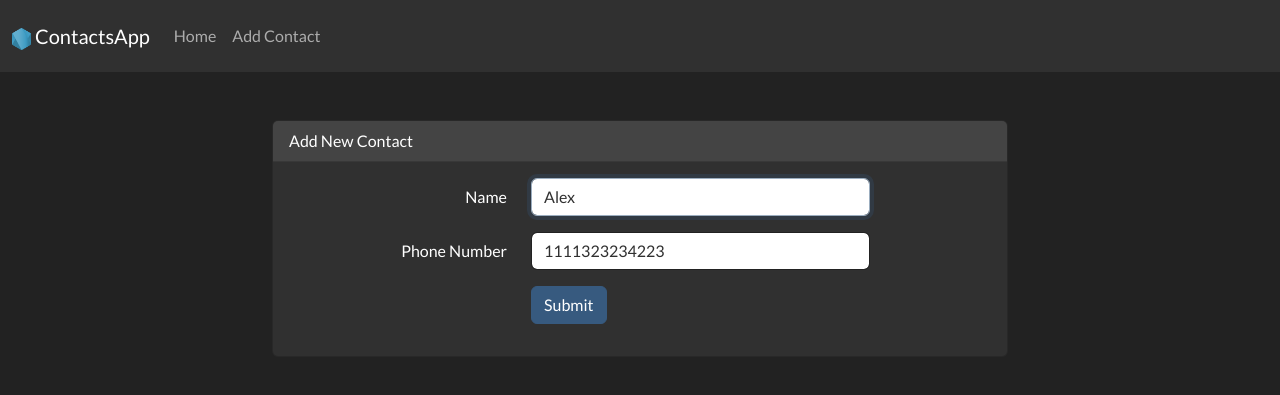
After one commit to Aserturik/PHP-Contactos, a PHP site: page /edit.php?id=1 in a window 1280 px wide. The commit adds this page. Shown: the top 395 px of the page. Run offline with PHP 8.4, Linux system fonts and the light colour scheme; data comes from the database, SQL or seed files in the repository; some libraries are stand-ins or nearby versions.

Commit message:
add edit.php

```diff
--- /dev/null
+++ b/edit.php
@@ -0,0 +1,125 @@
+<?php
+
+require "database.php";
+
+$id = $_GET["id"];
+
+$statement = $conn->prepare("SELECT * FROM contacts WHERE id = :id LIMIT 1");
+$statement->execute([":id" => $id]);
+
+if ($statement->rowCount() == 0) {
+  http_response_code(404);
+  echo ("HTTP 404 NOT FOUND");
+  return;
+}
+
+$contact = $statement->fetch(PDO::FETCH_ASSOC);
+
+$error = null;
+
+if ($_SERVER["REQUEST_METHOD"] == "POST") {
+  if (empty($_POST["name"]) || empty($_POST["phone_number"])) {
+    $error = "Please fill all the fields.";
+  } else if (strlen($_POST["phone_number"]) < 9) {
+    $error = "Phone number must be at least 9 characters.";
+  } else {
+    $name = $_POST["name"];
+    $phoneNumber = $_POST["phone_number"];
+
+    $statement = $conn->prepare("UPDATE contacts SET name = :name, phone_number = :phone_number WHERE id = :id");
+    $statement->execute([
+      ":id" => $id,
+      ":name" => $_POST["name"],
+      ":phone_number" => $_POST["phone_number"],
+    ]);
+
+    header("Location: index.php");
+  }
+}
+?>
+
+<!DOCTYPE html>
+<html lang="en">
+
+<head>
+  <meta charset="UTF-8">
+  <meta http-equiv="X-UA-Compatible" content="IE=edge">
+  <meta name="viewport" content="width=device-width, initial-scale=1.0">
+
+  <!-- Bootstrap -->
+  <link rel="stylesheet" href="https://cdnjs.cloudflare.com/ajax/libs/bootswatch/5.1.3/darkly/bootstrap.min.css" integrity="sha512-ZdxIsDOtKj2Xmr/av3D/uo1g15yxNFjkhrcfLooZV5fW0TT7aF7Z3wY1LOA16h0VgFLwteg14lWqlYUQK3to/w==" crossorigin="anonymous" referrerpolicy="no-referrer" />
+  <script defer src="https://cdn.jsdelivr.net/npm/bootstrap@5.1.3/dist/js/bootstrap.bundle.min.js" integrity="sha384-ka7Sk0Gln4gmtz2MlQnikT1wXgYsOg+OMhuP+IlRH9sENBO0LRn5q+8nbTov4+1p" crossorigin="anonymous"></script>
+
+  <!-- Static Content -->
+  <link rel="stylesheet" href="./static/css/index.css" />
+
+  <title>Contacts App</title>
+</head>
+
+<body>
+  <nav class="navbar navbar-expand-lg navbar-dark bg-dark">
+    <div class="container-fluid">
+      <a class="navbar-brand font-weight-bold" href="#">
+        <img class="mr-2" src="./static/img/logo.png" />
+        ContactsApp
+      </a>
+      <button class="navbar-toggler" type="button" data-bs-toggle="collapse" data-bs-target="#navbarNav" aria-controls="navbarNav" aria-expanded="false" aria-label="Toggle navigation">
+        <span class="navbar-toggler-icon"></span>
+      </button>
+      <div class="collapse navbar-collapse" id="navbarNav">
+        <ul class="navbar-nav">
+          <li class="nav-item">
+            <a class="nav-link" href="./index.php">Home</a>
+          </li>
+          <li class="nav-item">
+            <a class="nav-link" href="./add.php">Add Contact</a>
+          </li>
+        </ul>
+      </div>
+    </div>
+  </nav>
+
+  <main>
+    <div class="container pt-5">
+      <div class="row justify-content-center">
+        <div class="col-md-8">
+          <div class="card">
+            <div class="card-header">Add New Contact</div>
+            <div class="card-body">
+              <?php if ($error) : ?>
+                <p class="text-danger">
+                  <?= $error ?>
+                </p>
+              <?php endif ?>
+              <form method="POST" action="edit.php?id=<?= $contact['id'] ?>">
+                <div class="mb-3 row">
+                  <label for="name" class="col-md-4 col-form-label text-md-end">Name</label>
+
+                  <div class="col-md-6">
+                    <input value="<?= $contact['name'] ?>" id="name" type="text" class="form-control" name="name" autocomplete="name" autofocus>
+                  </div>
+                </div>
+
+                <div class="mb-3 row">
+                  <label for="phone_number" class="col-md-4 col-form-label text-md-end">Phone Number</label>
+
+                  <div class="col-md-6">
+                    <input value="<?= $contact['phone_number'] ?>" id="phone_number" type="tel" class="form-control" name="phone_number" autocomplete="phone_number" autofocus>
+                  </div>
+                </div>
+
+                <div class="mb-3 row">
+                  <div class="col-md-6 offset-md-4">
+                    <button type="submit" class="btn btn-primary">Submit</button>
+                  </div>
+                </div>
+              </form>
+            </div>
+          </div>
+        </div>
+      </div>
+    </div>
+  </main>
+</body>
+
+</html>
--- a/index.php
+++ b/index.php
@@ -82,7 +82,7 @@ $contacts = $conn->query("SELECT * FROM contacts");
               <div class="card-body">
                 <h3 class="card-title text-capitalize"><?= $contact["name"] ?></h3>
                 <p class="m-2"><?= $contact["phone_number"] ?></p>
-                <a href="#" class="btn btn-secondary mb-2">Edit Contact</a>
+                <a href="edit.php?id=<?= $contact["id"] ?>" class="btn btn-secondary mb-2">Edit Contact</a>
                 <a href="delete.php?id=<?= $contact["id"] ?>" class="btn btn-danger mb-2">Delete Contact</a>
               </div>
             </div>
```
